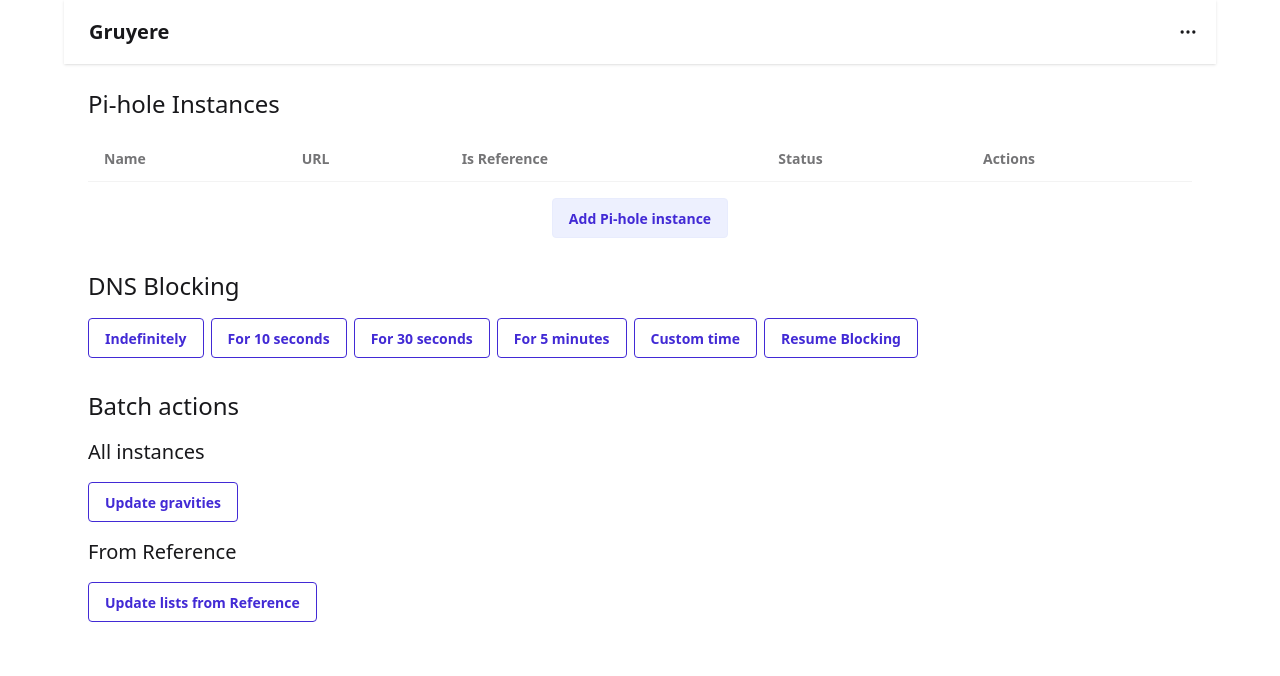
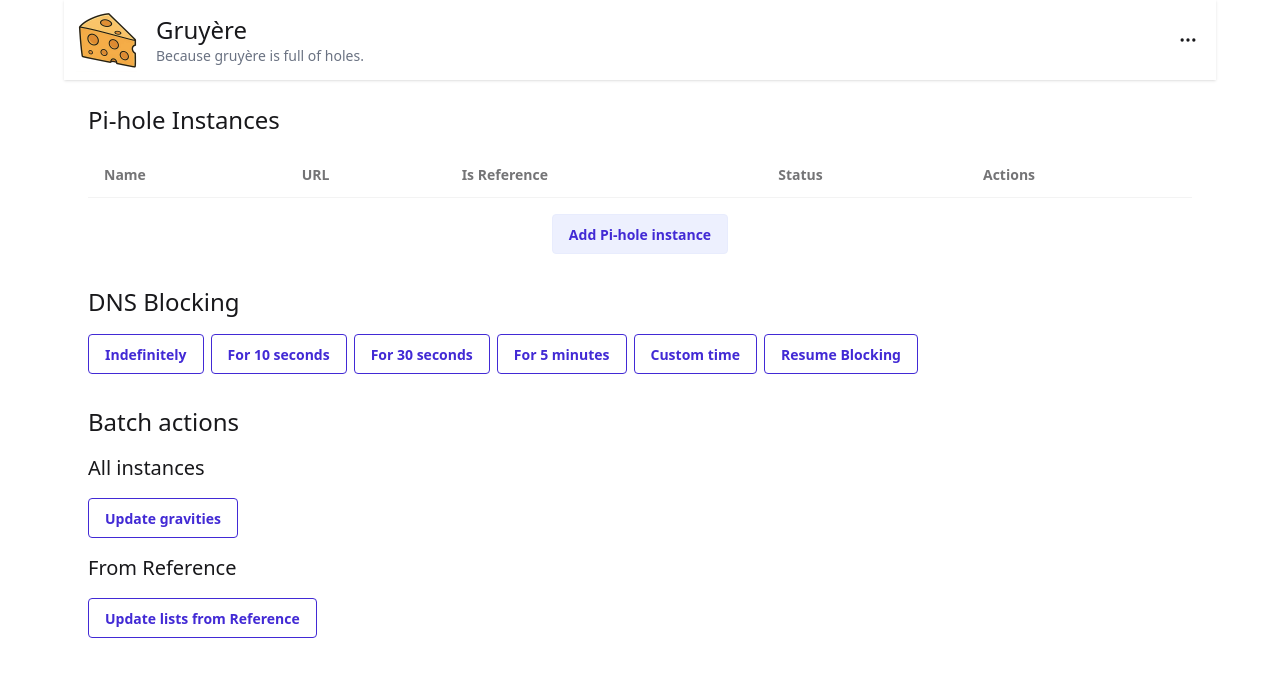
Before and after one commit to PRRPCHT/Gruyere, a SvelteKit app: page / in a window 1280 px wide. Shown: the top 676 px of the page. Built offline with nearby package versions, Linux system fonts and the light colour scheme.

Commit message:
Adding logo

```diff
--- a/src/routes/+layout.svelte
+++ b/src/routes/+layout.svelte
@@ -1,6 +1,7 @@
 <script lang="ts">
 	import '../app.css';
 	import favicon from '$lib/assets/favicon.svg';
+	import gruyere from '$lib/assets/gruyere_256px.webp';
 	let { children } = $props();
 </script>
 
@@ -40,8 +41,14 @@
 					</svg>
 				</button> -->
 	</div>
-	<div class="flex-1">
-		<a class="btn text-xl btn-ghost" href="/">Gruyere</a>
+	<div class="flex flex-1 flex-row gap-0">
+		<a class="mx-1 flex flex-row gap-4 text-left text-xl" href="/">
+			<img src={gruyere} alt="Gruyere" width={64} height={64} />
+			<div class="flex h-[64px] flex-col items-start justify-center">
+				<div class="text-2xl">Gruyère</div>
+				<div class="text-sm text-gray-500">Because gruyère is full of holes.</div>
+			</div>
+		</a>
 	</div>
 	<div class="flex-none">
 		<button class="btn btn-square btn-ghost">
```
Also changed, not shown: src/lib/assets/gruyere_256px.webp (added), static/img/gruyere_1024px.webp (added).
